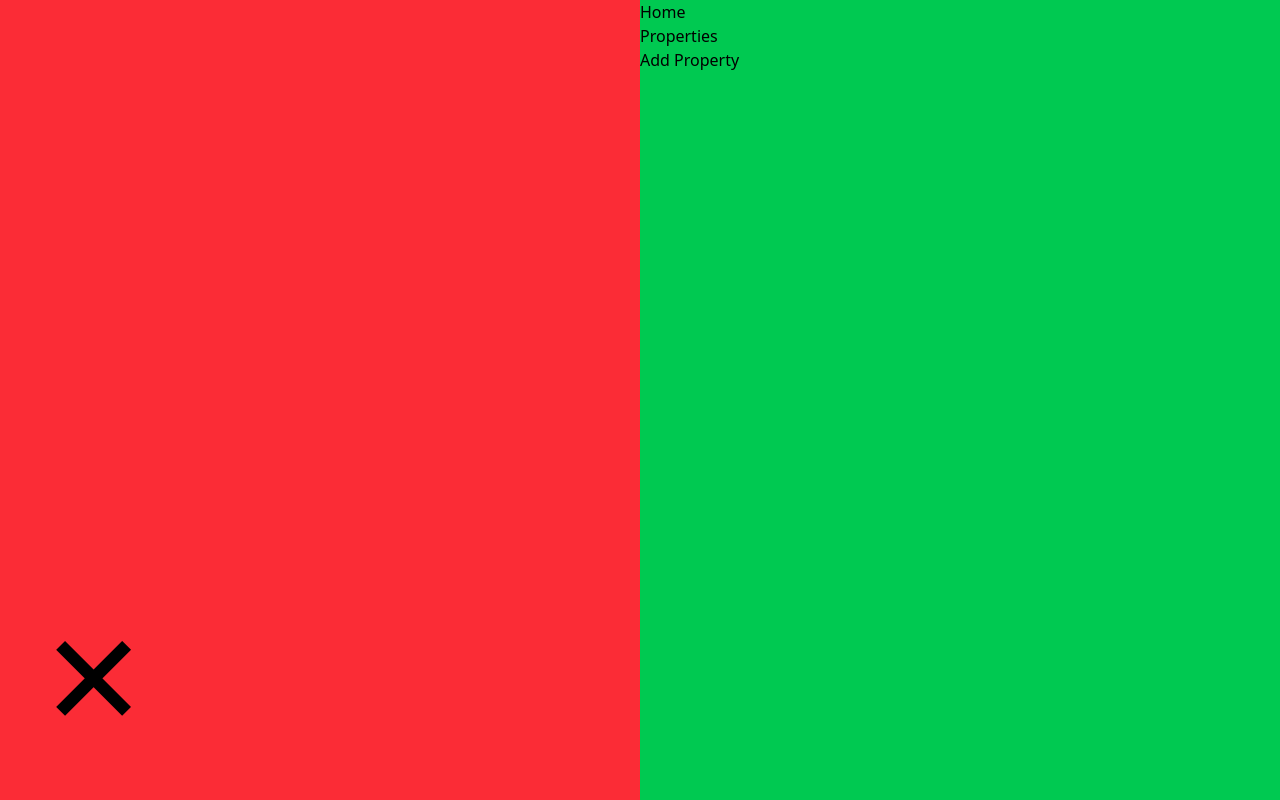
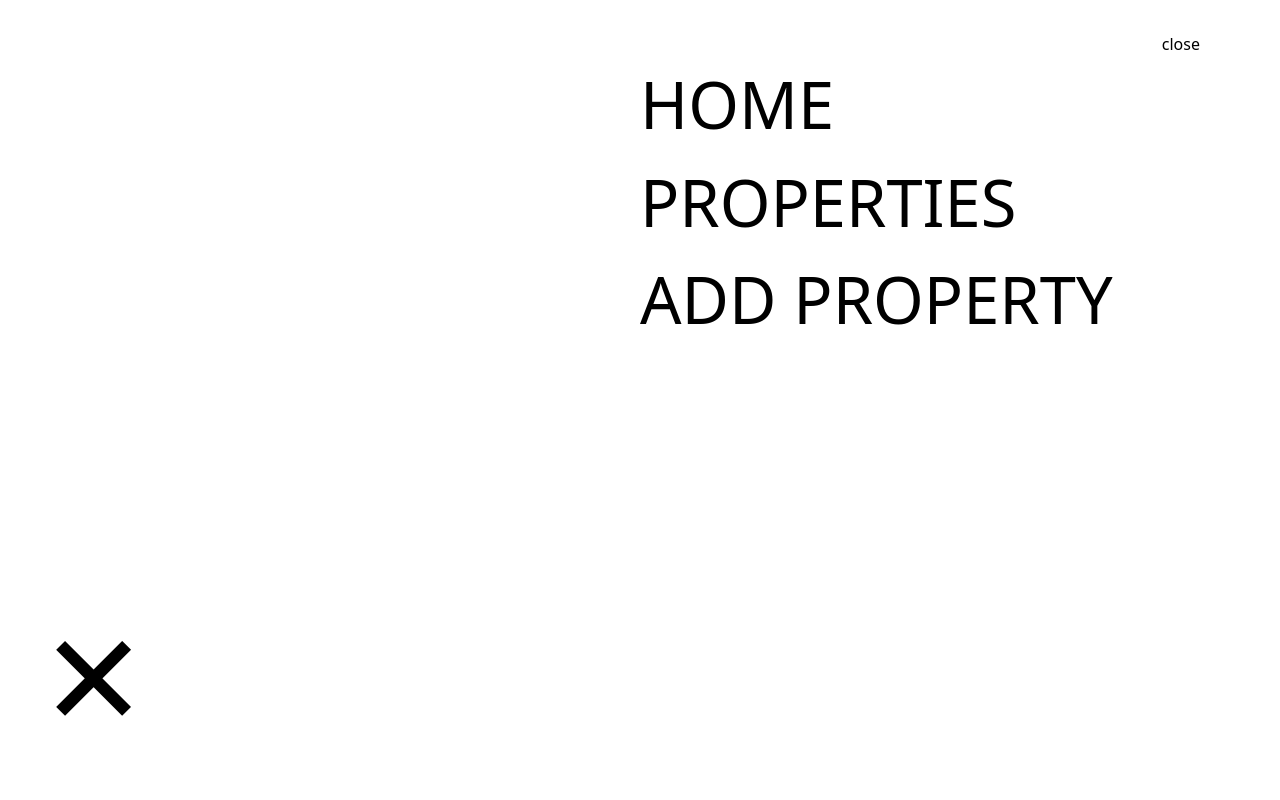
Before and after one commit to jymax4rl/oreilly_nextjs_project_BradTraversy, a Next.js app in the folder property_app/: page /properties/AddProperties in a window 1280 px wide. Built offline with nearby package versions, Linux system fonts and the light colour scheme.

Commit message:
styling menu-overlay

```diff
--- a/property_app/app/layout.jsx
+++ b/property_app/app/layout.jsx
@@ -13,7 +13,7 @@ function MainLayout({ children }) {
   return (
     <html lang="en">
       <body className="max-w-screen">
-        <Navbar className=" "></Navbar>
+        <Navbar className=" z-10"></Navbar>
         <main className="pt-[8vh] h-[92vh] ">{children}</main>
       </body>
     </html>
--- a/property_app/components/Navbar.jsx
+++ b/property_app/components/Navbar.jsx
@@ -19,10 +19,10 @@ const navLinks = [
 
 const Navbar = () => {
   const container = useRef();
-  const [isMobileOpen, setIsMobileOpen] = useState(false);
+  const [isMenuOpen, setIsMenuOpen] = useState(false);
 
   const toggleMenu = () => {
-    setIsMobileOpen((prev) => !prev); // toggle state
+    setIsMenuOpen(!isMenuOpen); // toggle state
   };
 
   return (
@@ -30,7 +30,7 @@ const Navbar = () => {
       {/* // The nav is set to 3 col in md screens & 2 cols anything less */}
       <nav
         ref={container}
-        className="menu-container m-0 grid bg-white grid-cols-2 lg:grid-cols-[20%_60%_20%] h-[8vh]"
+        className=" menu-container m-0 grid bg-white grid-cols-2 lg:grid-cols-[20%_60%_20%] h-[8vh]"
       >
         <div className=" flex items-center ml-10 lg:ml-22 justify-start  align-center">
           <Link href={"/"}>
@@ -67,18 +67,30 @@ const Navbar = () => {
         </div>
       </nav>
       {/* //Menu-overlay on lg screens, show hide based on menu state */}
-      <div className=" lg:block overlay-wrapper absolute top-0 w-screen ">
-        <div className="menu-overlay relative grid lg:grid-cols-2  w-full h-screen ">
-          <div className="hidden lg:block leftWrapper relative w-full h-full  bg-red-500">
+      <div className="  lg:block overlay-wrapper fixed top-0 w-screen   ">
+        <div className="menu-overlay relative grid lg:grid-cols-2  w-full h-screen bg-white   ">
+          <div className="hidden lg:block  leftWrapper relative w-full h-full ">
             <div className="   fixed left-10 bottom-15  ">
-              <span className=" text-9xl cursor-pointer">&#x2715;</span>
+              <span onClick={toggleMenu} className=" text-9xl cursor-pointer">
+                &#x2715;
+              </span>
             </div>
           </div>
-          <div className="  rightWrapper  bg-green-500">
-            <div className=" menu-links flex flex-col">
+          <div className="  rightWrapper pt-8  flex-col  ">
+            <div className=" w-auto flex justify-end pr-20 ">
+              <p onClick={toggleMenu} className="cursor-pointer ">
+                close
+              </p>
+            </div>
+            <div className="   menu-links flex flex-col">
               {navLinks.map((link, index) => {
                 return (
-                  <Link key={link.index} href={link.path}>
+                  <Link
+                    className="menu-links-item"
+                    onClick={toggleMenu}
+                    key={link.index}
+                    href={link.path}
+                  >
                     {link.label}
                   </Link>
                 );
--- a/property_app/components/navbar.css
+++ b/property_app/components/navbar.css
@@ -0,0 +1,6 @@
+.menu-links-item {
+  text-transform: uppercase;
+  font-size: 65px;
+  width: max-content;
+  clip-path: polygon(0 0, 100% 0, 100% 100%, 0% 100%);
+}
```
